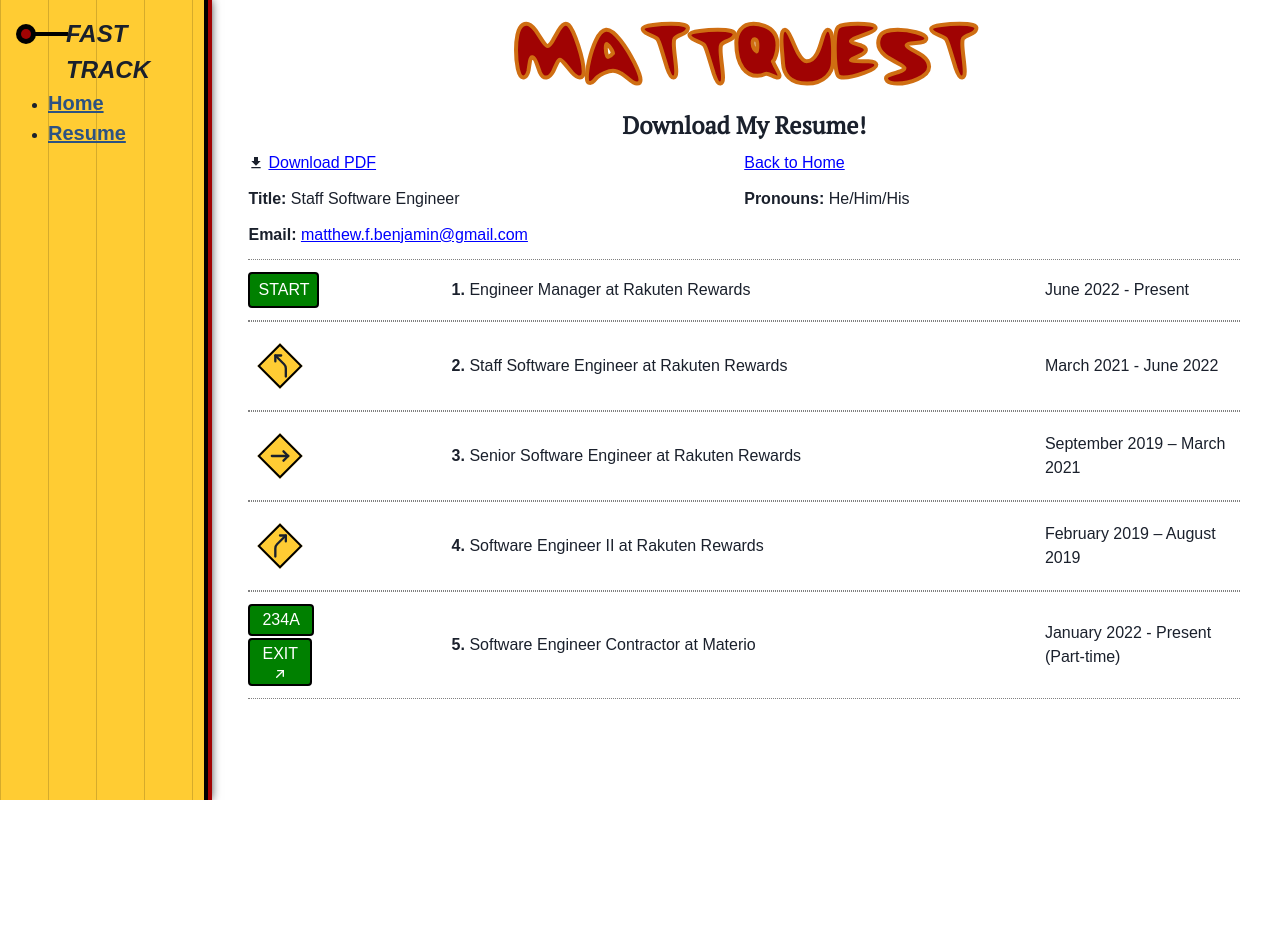
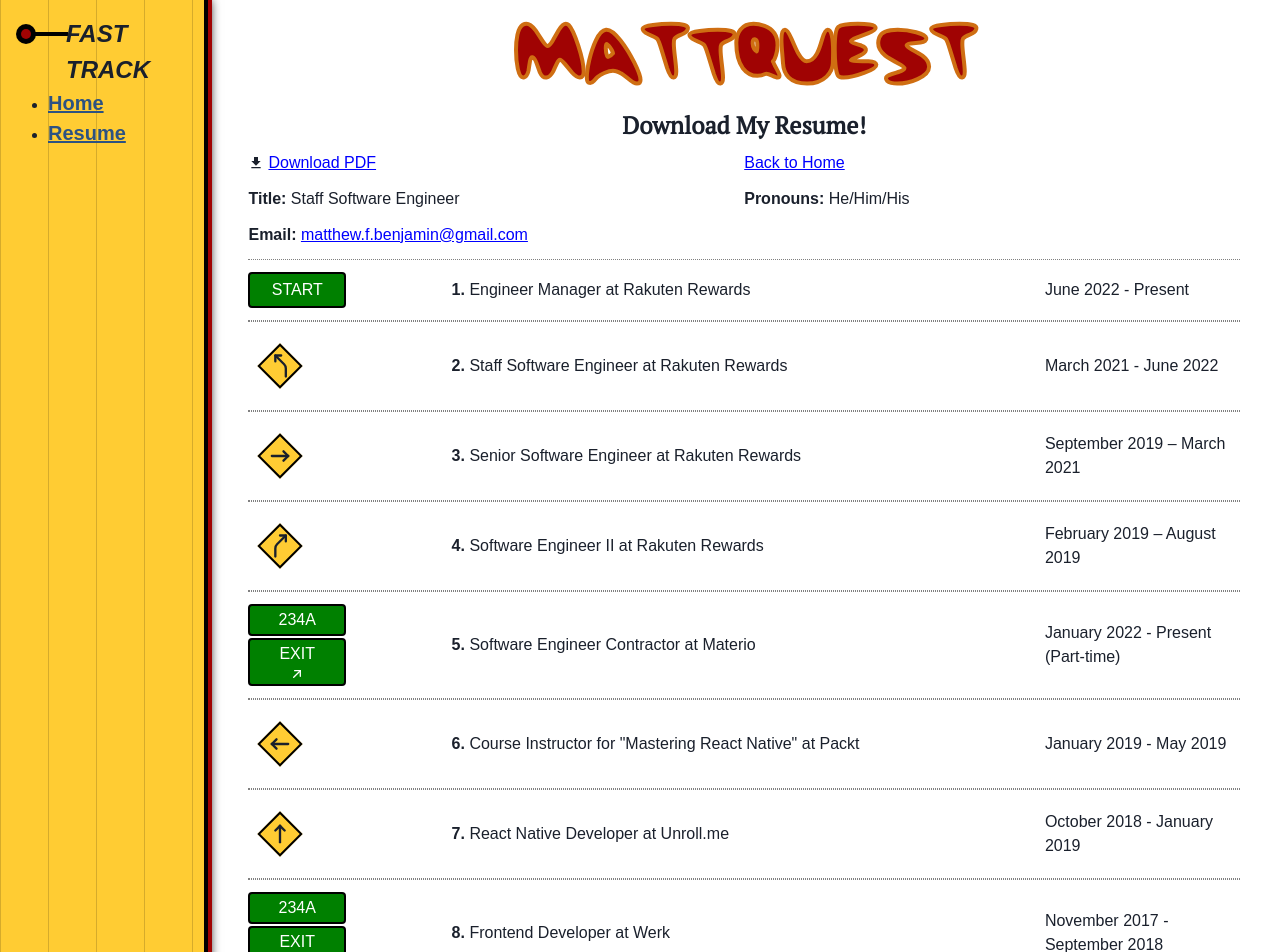
Before and after one commit to matthewfbenjamin/matthew-benjamin-portfolio, a Next.js app: page /resume in a window 1280 px wide. Shown: the top 952 px of the page. Before the commit the page ends 800 px from the top, so only its background shows below. Built offline with nearby package versions, Linux system fonts and the light colour scheme.

Commit message:
Finish resume

```diff
--- a/components/index.ts
+++ b/components/index.ts
@@ -1,3 +1,3 @@
-export * from './SectionApplet';
 export * from './layout';
 export * from './resume';
+export * from './sectionApplet';
--- a/components/resume/DirectionIcon.tsx
+++ b/components/resume/DirectionIcon.tsx
@@ -28,15 +28,16 @@
   };
 }
 
-export const DirectionIcon = ({ direction }: { direction: DirectionProp }) => (
+export const DirectionIcon = ({ direction, ...rest }: { direction: DirectionProp }) => (
   <Flex
     padding={{ base: '3', md: '4' }}
-    maxW={{ base: '12', md: '16' }}
+    maxW={{ base: '14', md: '16' }}
+    {...rest}
   >
     <Flex
       background="tertiary"
-      height={{ base: '6', md: '8' }}
-      width={{ base: '6', md: '8' }}
+      height={{ base: '7', md: '8' }}
+      width={{ base: '7', md: '8' }}
       transform="rotate(45deg)"
       borderWidth={2}
       borderStyle="solid"
--- a/components/resume/ExitSign.tsx
+++ b/components/resume/ExitSign.tsx
@@ -1,11 +1,11 @@
 import { Box, Flex, Text } from '@chakra-ui/react'
 import { TbArrowUp } from 'react-icons/tb'
 
-export const ExitSign = () => (
-  <Flex flexDir="column" gap="0.5">
+export const ExitSign = (props) => (
+  <Flex flexDir="column" gap="0.5" {...props}>
     <Flex
       h="fit-content"
-      w="fit-content"
+      w="100%"
       paddingX="3"
       paddingY="0.5"
       background="green"
@@ -23,7 +23,7 @@
     </Flex>
     <Flex
       h="fit-content"
-      w="fit-content"
+      w="100%"
       paddingX="3"
       paddingY="0.5"
       background="green"
--- /dev/null
+++ b/components/resume/InterstateIcon.tsx
@@ -0,0 +1,14 @@
+import { Flex } from '@chakra-ui/react'
+import Image from 'next/image'
+
+// TODO: Create SVG
+export const InterstateIcon = () => (
+  <Flex>
+    <Image
+      src="/interstate.png"
+      alt='interstate icon'
+      width="75"
+      height="75"
+    />
+  </Flex>
+)
--- a/components/resume/StartIcon.tsx
+++ /dev/null
@@ -1,21 +0,0 @@
-import { Flex, Text } from '@chakra-ui/react'
-
-export const StartIcon = () => (
-  <Flex
-    h="fit-content"
-    w="fit-content"
-    paddingX="2"
-    paddingY="1"
-    background="green"
-    borderWidth={2}
-    borderStyle="solid"
-    borderColor="black"
-    borderRadius={4}
-    justifyContent="center"
-    alignItems="center"
-    textTransform="uppercase"
-    color="white"
-  >
-    <Text fontSize={{ base: 'sm', md: 'md' }}>Start</Text>
-  </Flex>
-)
--- /dev/null
+++ b/components/resume/WrappedTextSign.tsx
@@ -0,0 +1,47 @@
+import { Flex, Text } from '@chakra-ui/react';
+
+export enum WrappedTextSignTypes {
+  Start,
+  End,
+  Variable,
+}
+type WrappedTextMapping = {
+  [type in WrappedTextSignTypes]: {
+    color: string;
+    text?: string;
+  }
+}
+
+const WRAPPED_TEXT_MAPPING: WrappedTextMapping = {
+  [WrappedTextSignTypes.Start]: {
+    color: 'green',
+    text: 'Start'
+  },
+  [WrappedTextSignTypes.End]: {
+    color: 'red',
+    text: 'End'
+  },
+  [WrappedTextSignTypes.Variable]: {
+    color: 'green',
+  }
+}
+
+export const WrappedTextSign = ({ type, text, ...rest }: { type: WrappedTextSignTypes; text?: string }) => (
+  <Flex
+    h="fit-content"
+    paddingX="2"
+    paddingY="1"
+    background={WRAPPED_TEXT_MAPPING[type].color}
+    borderWidth={2}
+    borderStyle="solid"
+    borderColor="black"
+    borderRadius={4}
+    justifyContent="center"
+    alignItems="center"
+    textTransform="uppercase"
+    color="white"
+    {...rest}
+  >
+    <Text fontSize={{ base: 'sm', md: 'md' }}>{WRAPPED_TEXT_MAPPING[type].text || text}</Text>
+  </Flex>
+)
--- a/components/resume/index.ts
+++ b/components/resume/index.ts
@@ -1,3 +1,4 @@
 export * from './DirectionIcon'
 export * from './ExitSign'
-export * from './StartIcon'
+export * from './InterstateIcon'
+export * from './WrappedTextSign'
--- a/pages/index.tsx
+++ b/pages/index.tsx
@@ -1,7 +1,6 @@
 import { Box } from '@chakra-ui/react';
 import Head from 'next/head';
-import { SectionApplet } from '../components/SectionApplet';
-import { Header } from '../components/layout/Header';
+import { Header, SectionApplet } from '../components';
 
 export default function Home() {
   return (
@@ -12,7 +11,7 @@
         <link rel="icon" href="/favicon.ico" />
       </Head>
       <Header subText='Explore my world with the #1 website for Matthew Benjamin!' />
-      <Box p="10">
+      <Box p="10" maxW={{ base: '100%', lg: '75%', 'xl': '60%' }} margin="auto">
         <SectionApplet
           imageUrl='http://www.thebeckoning.com/explorations/world/world%20maps/personal_travel_world_map.jpg'
           sectionTitle="Interests:"
--- a/pages/resume.tsx
+++ b/pages/resume.tsx
@@ -1,8 +1,8 @@
-import { Flex, Grid, GridItem, Icon, Link, ResponsiveValue, Text } from "@chakra-ui/react";
+import { Flex, FlexProps, Grid, GridItem, Icon, Link, ResponsiveValue, Text } from "@chakra-ui/react";
 import NextLink from 'next/link';
 import { MdDownload } from 'react-icons/md';
 
-import { DirectionIcon, ExitSign, Header, StartIcon } from "../components";
+import { DirectionIcon, ExitSign, Header, WrappedTextSign, WrappedTextSignTypes } from "../components";
 
 const NUMBER_OF_COLUMNS = 6
 const HALF_SPAN = NUMBER_OF_COLUMNS / 2
@@ -12,24 +12,24 @@
   <Text><b>{title}:</b> {value}</Text>
 )
 
-const directions: { Icon: () => JSX.Element, title: string, dates: string }[] = [
+const directions: { Icon: (props: Omit<FlexProps, 'direction'>) => JSX.Element, title: string, dates: string }[] = [
   {
-    Icon: StartIcon,
+    Icon: (props) => <WrappedTextSign type={WrappedTextSignTypes.Start} {...props} />,
     title: 'Engineer Manager at Rakuten Rewards',
     dates: 'June 2022 - Present'
   },
   {
-    Icon: () => <DirectionIcon direction="bearLeft" />,
+    Icon: (props) => <DirectionIcon direction="bearLeft" {...props} />,
     title: 'Staff Software Engineer at Rakuten Rewards',
     dates: 'March 2021 - June 2022'
   },
   {
-    Icon: () => <DirectionIcon direction="right" />,
+    Icon: (props) => <DirectionIcon direction="right" {...props} />,
     title: 'Senior Software Engineer at Rakuten Rewards',
     dates: 'September 2019 – March 2021'
   },
   {
-    Icon: () => <DirectionIcon direction="bearRight" />,
+    Icon: (props) => <DirectionIcon direction="bearRight" {...props} />,
     title: 'Software Engineer II at Rakuten Rewards',
     dates: 'February 2019 – August 2019'
   },
@@ -37,6 +37,26 @@
     Icon: ExitSign,
     title: 'Software Engineer Contractor at Materio',
     dates: 'January 2022 - Present (Part-time)'
+  },
+  {
+    Icon: (props) => <DirectionIcon direction="left" {...props} />,
+    title: 'Course Instructor for "Mastering React Native" at Packt',
+    dates: 'January 2019 - May 2019'
+  },
+  {
+    Icon: (props) => <DirectionIcon direction="up" {...props} />,
+    title: 'React Native Developer at Unroll.me',
+    dates: 'October 2018 - January 2019'
+  },
+  {
+    Icon: ExitSign,
+    title: 'Frontend Developer at Werk',
+    dates: 'November 2017 - September 2018',
+  },
+  {
+    Icon: (props) => <WrappedTextSign type={WrappedTextSignTypes.End} {...props} />,
+    title: 'Software Engineer at theEMPLOYEEapp',
+    dates: 'August 2016 - November 2017'
   }
 ]
 
@@ -84,7 +104,7 @@
                 align={{ base: 'flex-start', md: 'center' }}
               >
                 <Flex flex="1">
-                  <direction.Icon />
+                  <direction.Icon minW={{ base: 'fit-content', md: '75%', lg: '50%' }} />
                 </Flex>
                 <Flex flex="3">
                 <Text><Text as="span" fontWeight="bold">{index + 1}.</Text> {direction.title}</Text>
@@ -99,30 +119,3 @@
     </>
   )
 }
-
-/*
-<TableContainer>
-        <Table variant="simple">
-          <Thead>
-            <Tr>
-              <Th>
-                Directions
-              </Th>
-              <Th />
-              <Th>
-                Distance
-              </Th>
-            </Tr>
-          </Thead>
-          <Tbody>
-            <Tr>
-              <Td><StartIcon /></Td>
-              <Td>Engineer Manager at Rakuten Rewards</Td>
-              <Td>June 2022 - Present</Td>
-            </Tr>
-
-            <Tr><DirectionIcon direction="bearLeft" /></Tr>
-          </Tbody>
-        </Table>
-      </TableContainer>
-*/
```
Also changed, not shown: public/interstate.png (added).
